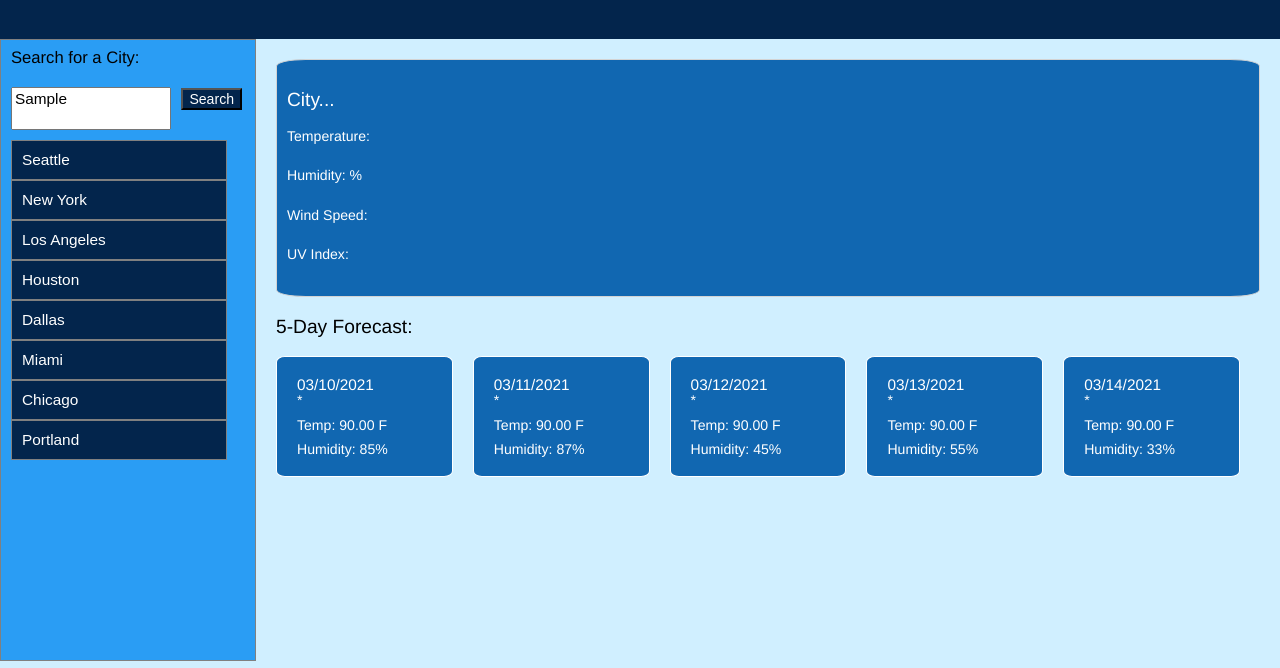
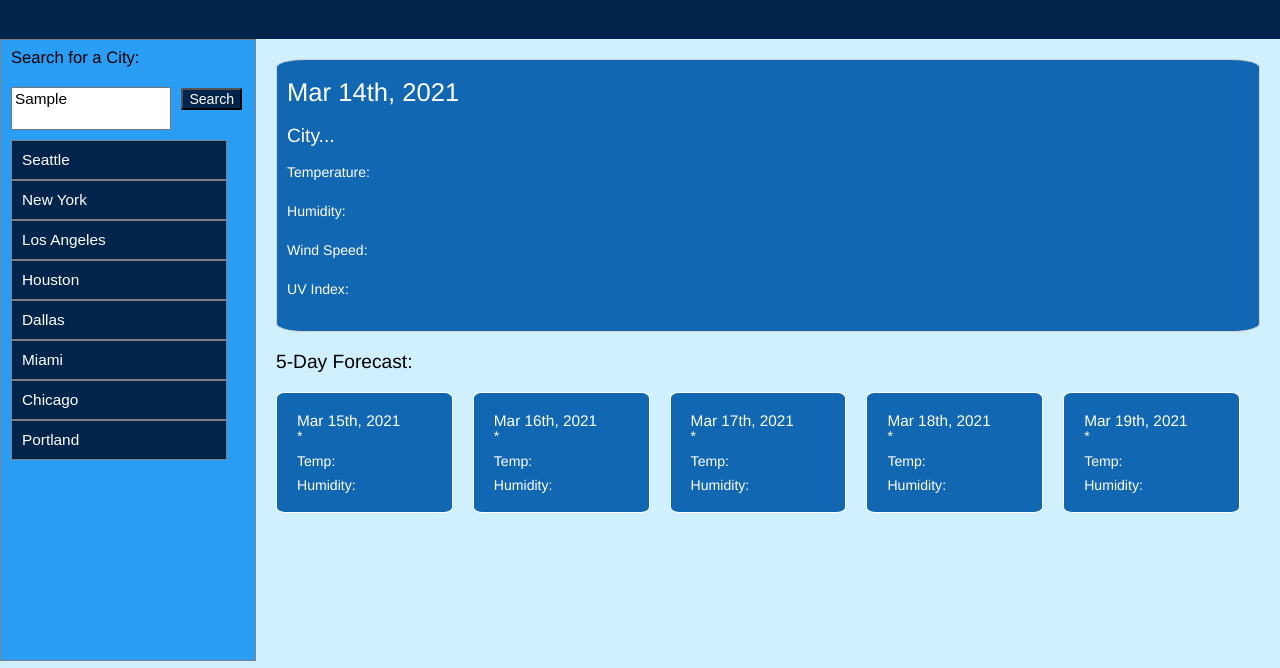
Before and after one commit to sosoberg/weather_app, a plain HTML site: page index.html in a window 1280 px wide. Both pictures are taken after typing "Sample" into the empty fields and a click on the button "Search". Shown: the part 132-800 px from the top of the page. Drawn offline with nearby package versions, Linux system fonts and the light colour scheme; no server answers.

Commit message:
moment added for current and future dates

```diff
--- a/assets/css/style.css
+++ b/assets/css/style.css
@@ -66,6 +66,10 @@ section {
     color: white;
 }
 
+#today {
+    font-size: 2vw;
+    padding-top: 10px;
+}
 section h2 {
     font-size: 1.5vw;
     margin: 20px 0px 20px 0px;
--- a/assets/js/script.js
+++ b/assets/js/script.js
@@ -1,6 +1,24 @@
-// weather object with fetche call
+//moment function for current and future dates
+var today = moment();
+document.querySelector('#today').innerHTML = today.format("MMM Do, YYYY")
+
+let tomorrow = moment().add(1, 'days')
+document.querySelector('#forDate1').innerHTML = tomorrow.format("MMM Do, YYYY")
+let thirdDay = moment().add(2, 'days')
+document.querySelector('#forDate2').innerHTML = thirdDay.format("MMM Do, YYYY")
+let fourthDay = moment().add(3, 'days')
+document.querySelector('#forDate3').innerHTML = fourthDay.format("MMM Do, YYYY")
+let fifthDay = moment().add(4, 'days')
+document.querySelector('#forDate4').innerHTML = fifthDay.format("MMM Do, YYYY")
+let sixthDay = moment().add(5, 'days')
+document.querySelector('#forDate5').innerHTML = sixthDay.format("MMM Do, YYYY")
+
+
+
+
+// weather object with fetch call
 let weather = {
-    fetchWeather: function (city) {
+    presentWeather: function (city) {
         fetch (
             'http://api.openweathermap.org/data/2.5/weather?q=' + city + '&units=imperial&appid=b8b1e554d2f82db6bf0383dbd3f679e8'
         ).then((response) => response.json())
@@ -19,16 +37,42 @@ let weather = {
 
         // call data and place in the HTML
         document.querySelector('#cityName').innerHTML = name;
-        //document.querySelector('#icon').src = 'http://openweathermap.org/img/wn/10d@2x.png';
-        document.querySelector('#humidity').innerHTML = humidity;
-        document.querySelector('#windSpeed').innerHTML = speed;
-        document.querySelector('#tempature').innerHTML = temp;
+        //document.querySelector('#icon').src = 'http://openweathermap.org/img/wn/' + icon + '@2x.png';
+        document.querySelector('#humidity').innerHTML = humidity + '%';
+        document.querySelector('#windSpeed').innerHTML = speed + ' MPH';
+        document.querySelector('#tempature').innerHTML = temp + ' F';
     },
     search: function () {
-        this.fetchWeather(document.querySelector('#searchBar').value);
+        this.presentWeather(document.querySelector('#searchBar').value);
+    }
+};
+
+
+
+let forecastWeather = {
+    forecast: function (city) {
+        fetch (
+            'http://api.openweathermap.org/data/2.5/forecast?q=' + city + '&units=imperial&appid=b8b1e554d2f82db6bf0383dbd3f679e8'
+        ).then ((response) => response.json())
+
+        //bring displayWeather function here via this
+        .then((data) => this.displayWeather(data));
+    },
+    displayWeather: function(data) {
+
+        const { temp, humidity } = data.list[0].main;
+        console.log(temp, humidity);
+
+        document.querySelector('#forTemp1').innerHTML = temp + ' F';
+        document.querySelector('#forHumid1').innerHTML = humidity + '%';
+    },
+    search: function () {
+        this.forecast(document.querySelector('#searchBar').value);
     }
 };
 
 document.querySelector('.searchBtn').addEventListener('click', function () {
     weather.search();
+    forecastWeather.search();
+
 });
--- a/index.html
+++ b/index.html
@@ -34,10 +34,11 @@
             </aside>
             <div>
                 <section id='card'>
+                    <p id="today"></p>
                     <!-- section 1 for city name and current weather details -->
-                    <h2 id="cityName">City... <span id="icon"></span></h2>
+                    <h2 id="cityName">City... <img id="icon"></img></h2>
                         <p class="mainClass">Temperature: <span id="tempature"></span></p>
-                        <p class="mainClass">Humidity: <span id="humidity"></span>%</p>
+                        <p class="mainClass">Humidity: <span id="humidity"></span></p>
                         <p class="mainClass">Wind Speed: <span id="windSpeed"></span></p>
                         <p class="mainClass">UV Index: <span id="UVIndex"></span></p>
                 </section>
@@ -48,38 +49,39 @@
                         <div id="day1" class="forecast">
                             <li id="forDate1" class="forDate">03/10/2021</li>
                             <i id="icon1" class="forContent">*</i>
-                            <li id="forTemp1" class="forContent">Temp: 90.00 F</li>
-                            <li id="forHumid1" class="forContent">Humidity: 85%</li>
+                            <li class="forContent">Temp: <span id="forTemp1"></span></li>
+                            <li class="forContent">Humidity: <span id="forHumid1"></span></li>
                         </div>
                         <div id="day2" class="forecast">
                             <li id="forDate2" class="forDate">03/11/2021</li>
                             <i id="icon2" class="forContent">*</i>
-                            <li id="forTemp2" class="forContent">Temp: 90.00 F</li>
-                            <li id="forHumid2" class="forContent">Humidity: 87%</li>
+                            <li id="forTemp2" class="forContent">Temp: </li>
+                            <li id="forHumid2" class="forContent">Humidity: </li>
                         </div>
                         <div id="day3" class="forecast">
                             <li id="forDate3" class="forDate">03/12/2021</li>
                             <i id="icon3" class="forContent">*</i>
-                            <li id="forTemp3" class="forContent">Temp: 90.00 F</li>
-                            <li id="forHumid3" class="forContent">Humidity: 45%</li>
+                            <li id="forTemp3" class="forContent">Temp: </li>
+                            <li id="forHumid3" class="forContent">Humidity: </li>
                         </div>
                         <div id="day4" class="forecast">
                             <li id="forDate4" class="forDate">03/13/2021</li>
                             <i id="icon4" class="forContent">*</i>
-                            <li id="forTemp4" class="forContent">Temp: 90.00 F</li>
-                            <li id="forHumid4" class="forContent">Humidity: 55%</li>
+                            <li id="forTemp4" class="forContent">Temp: </li>
+                            <li id="forHumid4" class="forContent">Humidity: </li>
                         </div>
                         <div id="day5" class="forecast">
                             <li id="forDate5" class="forDate">03/14/2021</li>
                             <i id="icon5" class="forContent">*</i>
-                            <li id="forTemp5" class="forContent">Temp: 90.00 F</li>
-                            <li id="forHumid5" class="forContent">Humidity: 33%</li>
+                            <li id="forTemp5" class="forContent">Temp: </li>
+                            <li id="forHumid5" class="forContent">Humidity: </li>
                         </div>
                     </div>
                 </article>
             </div>
 
         </main>
+        <script src="https://cdnjs.cloudflare.com/ajax/libs/moment.js/2.24.0/moment.min.js"></script>
         <script src="./assets/js/script.js" async defer></script>
     </body>
 </html>
```
